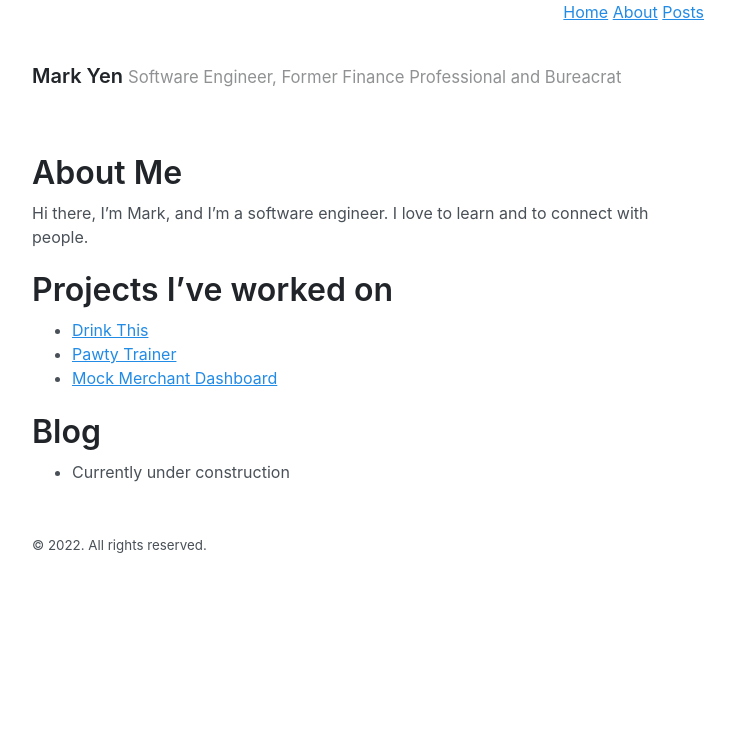
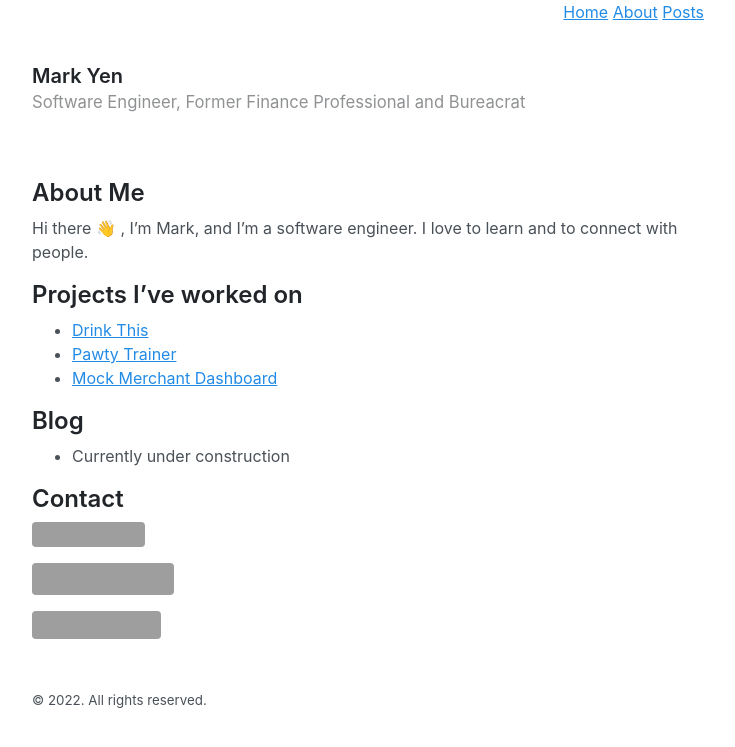
Before and after one commit to markcyen/markcyen.github.io, a Jekyll site: the page built from index.md, in a window 1280 px wide. Shown: the top 747 px of the page, without its empty margins (272-1007 px from the left). Built offline with Jekyll 4.4.1, drawn with Linux system fonts in a browser that asks for light colours; grey boxes are pictures that could not be loaded.

```diff
--- a/_layouts/default.html
+++ b/_layouts/default.html
@@ -9,7 +9,7 @@
       <div class="nav-bar">{% include navigation.html %}</div>
       <header class="masthead">
         <h3 class="masthead-title">
-          <a href="{{ site.baseurl }}/" title="Home">{{ site.title }}</a>
+          <a href="{{ site.baseurl }}/" title="Home">{{ site.title }}</a><br/>
           <small>{{ site.tagline }}</small>
         </h3>
       </header>
--- a/index.md
+++ b/index.md
@@ -3,18 +3,25 @@ layout: default
 title: Home
 ---
 
-# About Me
+## About Me
 
-Hi there, I'm Mark, and I'm a software engineer. I love to learn and to connect with people.
+ Hi there 👋 , I'm Mark, and I'm a software engineer. I love to learn and to connect with people.
 
-# Projects I've worked on
+## Projects I've worked on
 - [Drink This](https://drink-this-frontend.herokuapp.com/)
 - [Pawty Trainer](https://pawty-trainer.github.io/pawty-trainer/#/)
 - [Mock Merchant Dashboard](https://marky-little-esty-shop.herokuapp.com/)
 
-# Blog
+## Blog
 - Currently under construction
 
+## Contact
+
+<section display="inline-block">
+ <a href="https://www.linkedin.com/in/markcyen/"><img alt="linkedin" src="https://img.shields.io/badge/LinkedIn-0077B5?style=plastic&logo=linkedin&logoColor=white" height="25" /></a>
+ <a href="mailto:markcyen@gmail.com"><img alt="GMail" src="https://img.shields.io/badge/Gmail-D14836?style=plastic&logo=gmail&logoColor=white" height="31.5" /></a>
+ <a href="https://github.com/markcyen"><img src="https://img.shields.io/badge/GitHub-100000?style=plastic&logo=github&logoColor=white" height="28.7" /></a>
+</section>
 
 <!-- <div class="posts">
   {% for post in paginator.posts %}
```
Also changed, not shown: about.md (+3 -3 lines), 9 other files.
